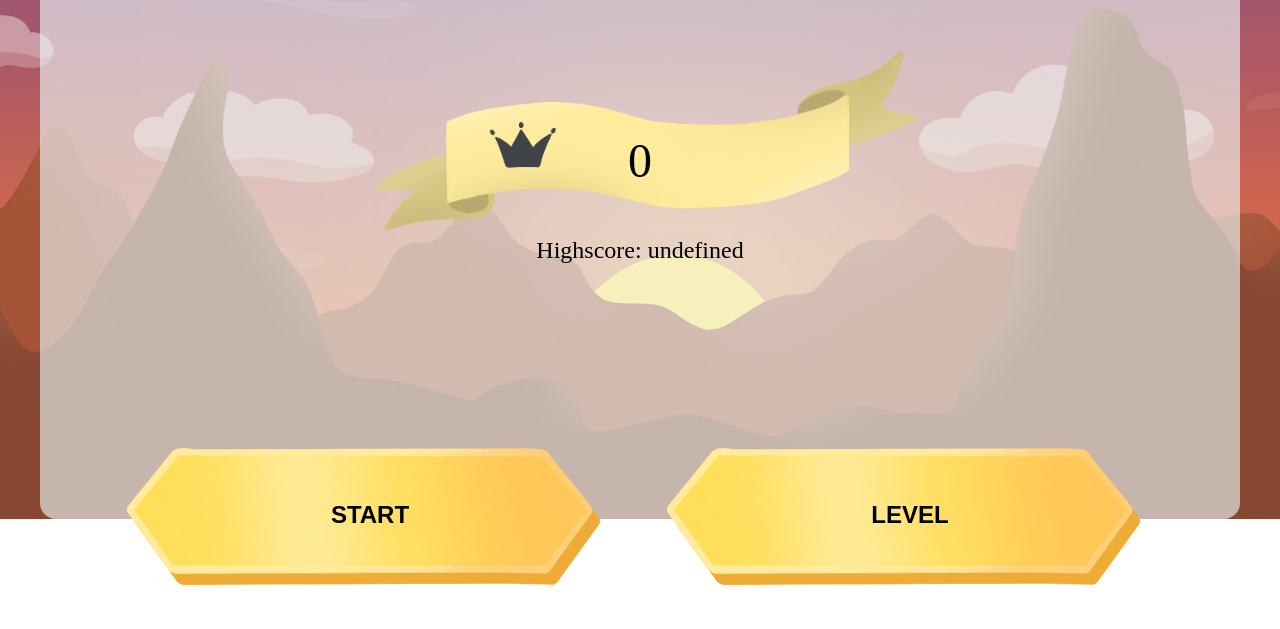
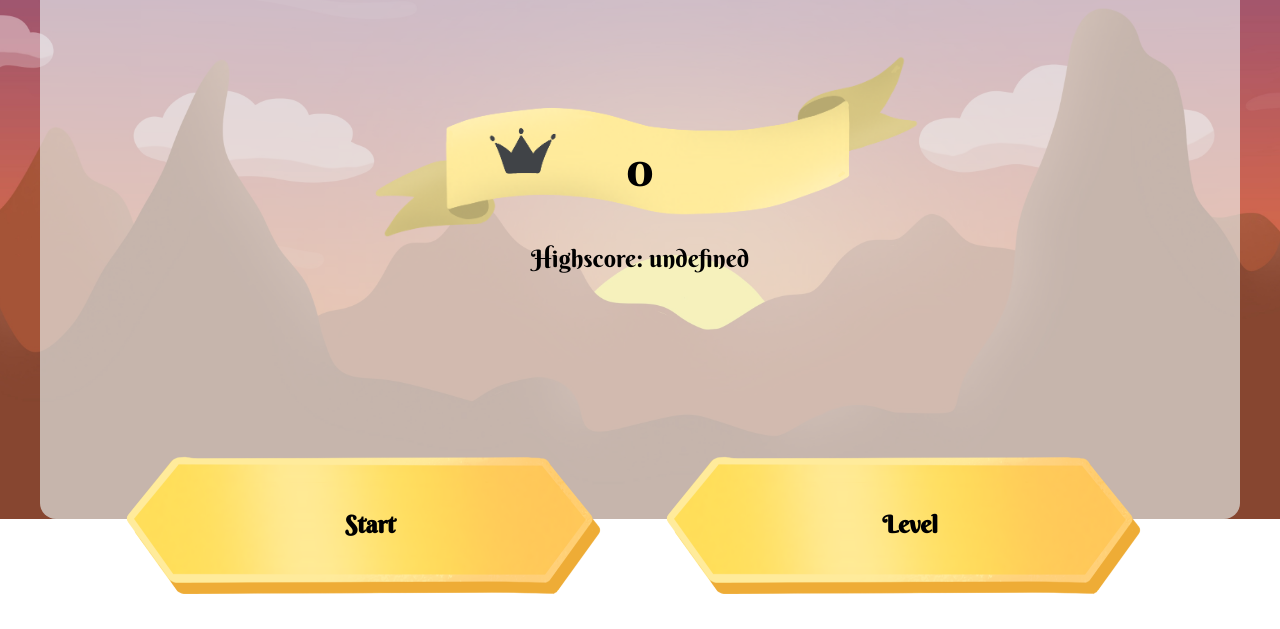
Before and after one commit to TobiasWiensgoll/SnakeGame, a website built with Parcel: page src/index.html in a window 1280 px wide. Shown: the part 281-910 px from the top of the page. Built offline with nearby package versions, Linux system fonts and the light colour scheme.

Commit message:
font change

```diff
--- a/src/index.html
+++ b/src/index.html
@@ -5,6 +5,9 @@
     <meta name="viewport" content="width=device-width, initial-scale=1.0" />
     <link rel="stylesheet" href="./stylesheets/styles.css" />
     <title>Snake</title>
+    <link rel="preconnect" href="https://fonts.googleapis.com">
+<link rel="preconnect" href="https://fonts.gstatic.com" crossorigin>
+<link href="https://fonts.googleapis.com/css2?family=Berkshire+Swash&display=swap" rel="stylesheet">
   </head>
   <body>
     <!-- 1200x800 -->
@@ -45,7 +48,7 @@
       <div class="CrownBar">
         <div class="crownContainer">
           <img class="crown" src="./assets/menus/button_hauptmenue.png" />
-          <span class="crownText">HAUPTMENU</span>
+          <span class="crownText">Hauptmenu</span>
         </div>
       </div>
       <div class="InsideContainer">
@@ -59,14 +62,14 @@
       <div class="BottomButtonContainer">
         <button class="StartButton" id="startButton">
           <img src="./assets/menus/button.png" />
-          <span>START</span>
+          <span>Start</span>
         </button>
 
         <button class="StartButton" id="levelButton">
 
             <img src="./assets/menus/button.png" />
           </a>
-          <span>LEVEL</span>
+          <span>Level</span>
         </button>
       </div>
     </div>
@@ -75,7 +78,7 @@
       <div class="CrownBar2">
         <div class="crownContainer2">
           <img class="crown2" src="/src/assets/menus/button_hauptmenue.png" />
-          <span class="crownText2">LEVELS</span>
+          <span class="crownText2">Level</span>
         </div>
       </div>
       <div class="InsideContainer2">
--- a/src/stylesheets/styles.css
+++ b/src/stylesheets/styles.css
@@ -1,3 +1,9 @@
+* {
+  font-family: "Berkshire Swash", serif;
+  font-weight: 200;
+  font-style: normal;
+}
+
 html,
 body {
   height: 100vh;
```
